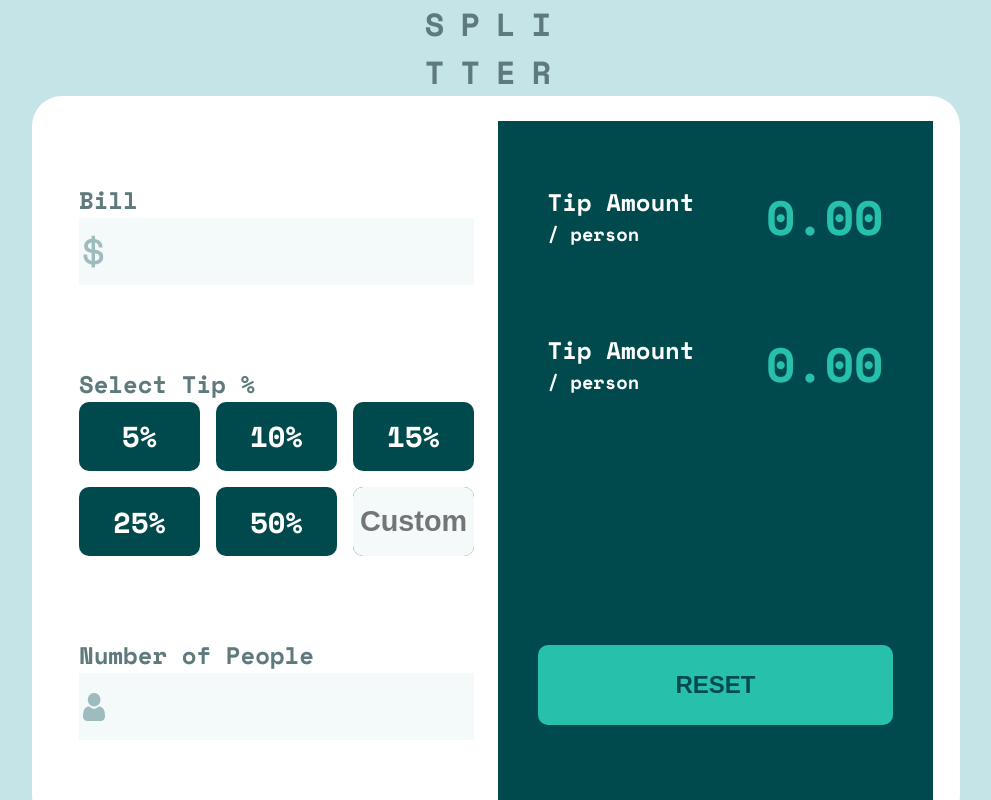
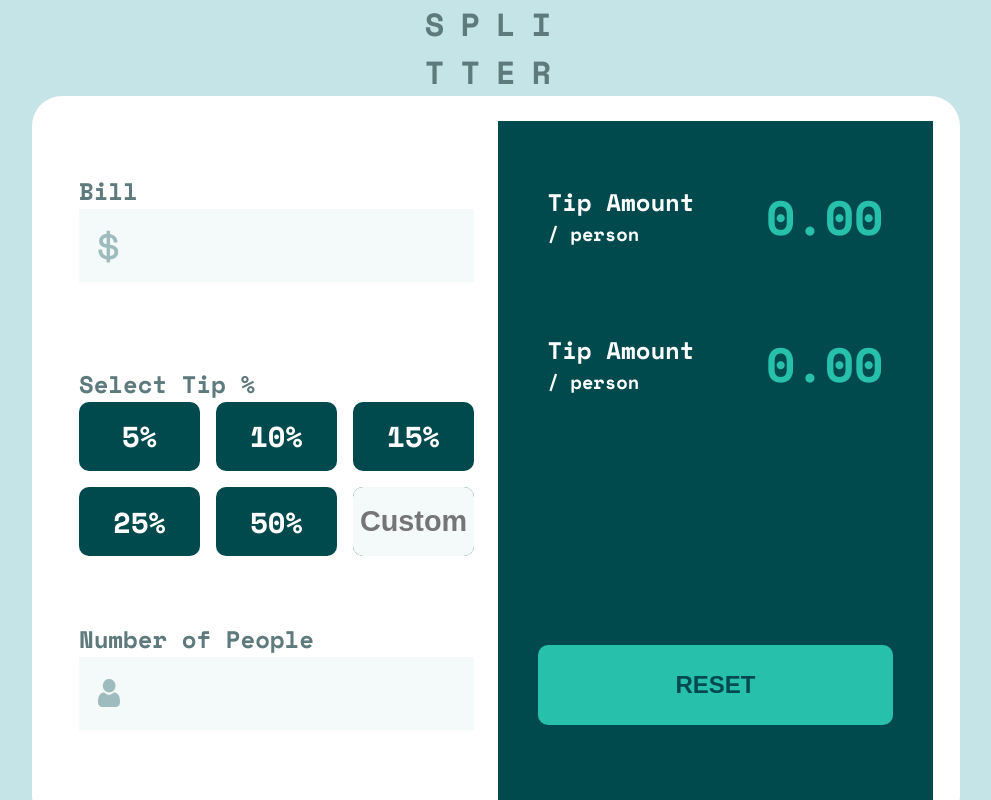
Before and after one commit to ReleventGull/Tip-Calculator, a JavaScript app: page / in a window 1280 px wide. Shown: the whole page, without its empty margins (144-1135 px from the left). Built offline with nearby package versions, Linux system fonts and the light colour scheme.

Commit message:
feat(active): Adds active states for buttons and inputs

```diff
--- a/public/style.css
+++ b/public/style.css
@@ -33,7 +33,9 @@ h1, h2, h3, h4, p {
     letter-spacing: 1rem;
     color: var(--Dark-grayish-cyan);
 }
-
+.billContainer, .numberPeopleContainer {
+    min-height: 8rem;
+}
 .mainContainer {
     background-color: white;
     width: clamp(25em, 10rem + 60vw , 90rem);
@@ -74,18 +76,26 @@ h1, h2, h3, h4, p {
     font-weight: 650;
     width: 100%;
     padding: 15px;
-    padding-left: 25px;
+    padding-left: 40px;
     border: none;
     outline: none;
     text-align: right;
     font-size: 2rem;
     background-color: var(--Very-light-grayish-cyan);
+    border: 3px solid transparent;
+    transition: .2s;
+}
+.billInput:focus {
+    border: 3px solid var(--Strong-cyan);
+    border-radius: 8px;
+    outline: none;
+    transition: .2s;
 }
 .billInput.price {
     background-image: url(./images/icon-dollar.svg);
     background-repeat: no-repeat;
     background-position: left;
-    background-position: 4px;
+    background-position: left 1rem center;
     background-size: .7em;
 }
 
@@ -93,7 +103,7 @@ h1, h2, h3, h4, p {
     background-image: url(./images/icon-person.svg);
     background-repeat: no-repeat;
     background-position: left;
-    background-position: 4px;
+    background-position: left 1rem center;
     background-size: .7em;
 }
 
@@ -116,7 +126,8 @@ h1, h2, h3, h4, p {
     font-weight: 800;
     background-color: var(--Very-light-grayish-cyan);
     border-radius: 10px;
-    color: var(--Dark-grayish-cyan)
+    color: var(--Dark-grayish-cyan);
+    transition: .2s;
 }
 
 .tipOptions div {
@@ -133,7 +144,12 @@ h1, h2, h3, h4, p {
 .tipOptions .buttonTip:hover {
     background-color: var(--Light-grayish-cyan);
     color: var(--Very-dark-cyan);
+    cursor: pointer;
     transition: .2s;
+}
+.customTip input:focus {
+    border: 3px solid var(--Strong-cyan);
+    transition: .2s
 }
 
 .total {
@@ -157,8 +173,13 @@ h1, h2, h3, h4, p {
     font-weight: 600;
     border-radius: 10px;
     margin-top: 13rem;
+    transition: .2s;
 }
-
+.resetButton:hover {
+    background-color: var(--Light-grayish-cyan);
+    cursor: pointer;
+    transition: .2s;
+}
 .totalLabels {
     display: flex;
     align-items: center;
```
